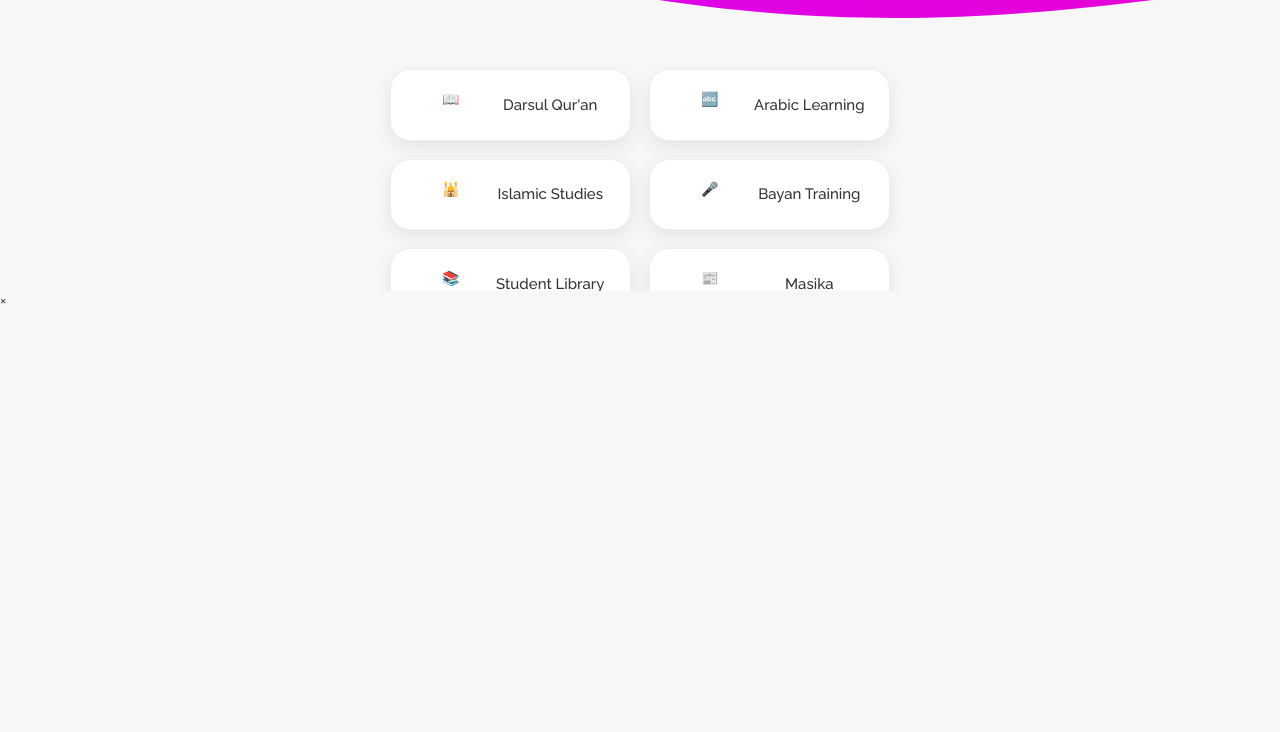
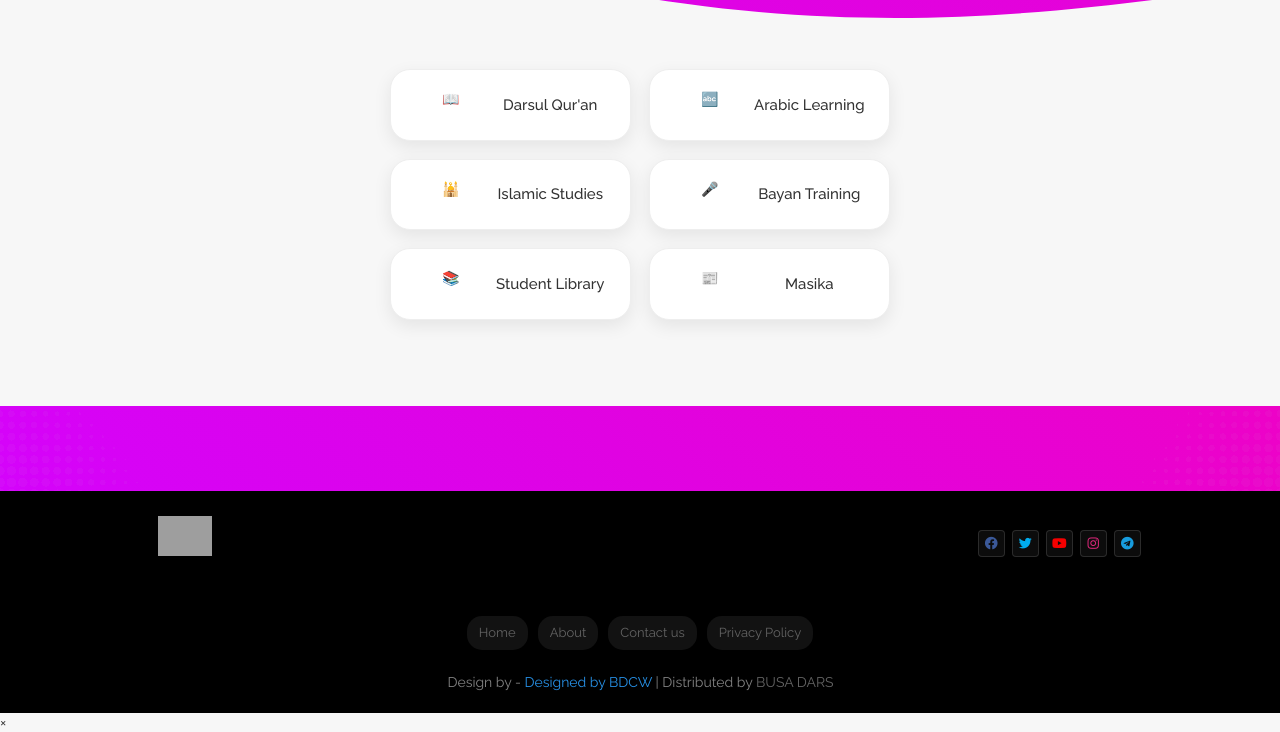
Before and after one commit to busadars/busa, a plain HTML site: page index.html in a window 1280 px wide. Shown: the part 489-1221 px from the top of the page. Before the commit the page ends 800 px from the top, so only its background shows below. Drawn offline with Linux system fonts and the light colour scheme; grey boxes are pictures that could not be loaded.

Commit message:
Update index.html

```diff
--- a/index.html
+++ b/index.html
@@ -1278,30 +1278,13 @@ gap:18px;
 padding:20px;
 }
 
-/* your existing CSS above */
-
-html, body {
-height: 100%;
-}
-
-body {
-min-height: 100vh;
-display: flex;
-flex-direction: column;
-}
-
-#center-container {
-flex: 1 0 auto;
-}
-
-#footer-wrapper {
-flex-shrink: 0;
-margin-top:auto;
-}
-
-.flex-section{
-width:100%;
-}
+#center-container{
+min-height: calc(100vh - 300px);
+}
+
+#footer-wrapper{
+margin-top: auto;
+ }
 
 --></style>
 <!-- Global Variables -->
```
